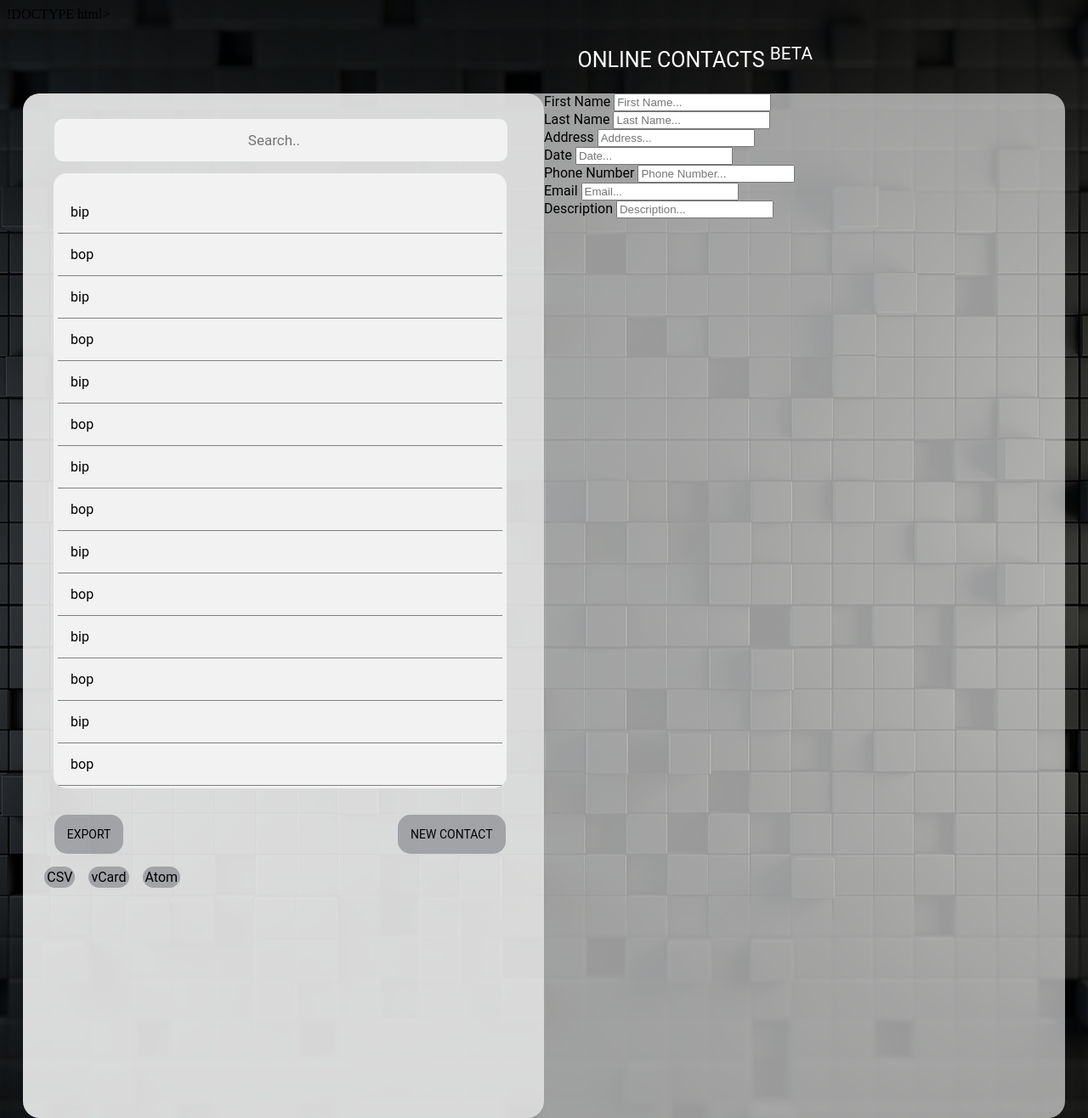
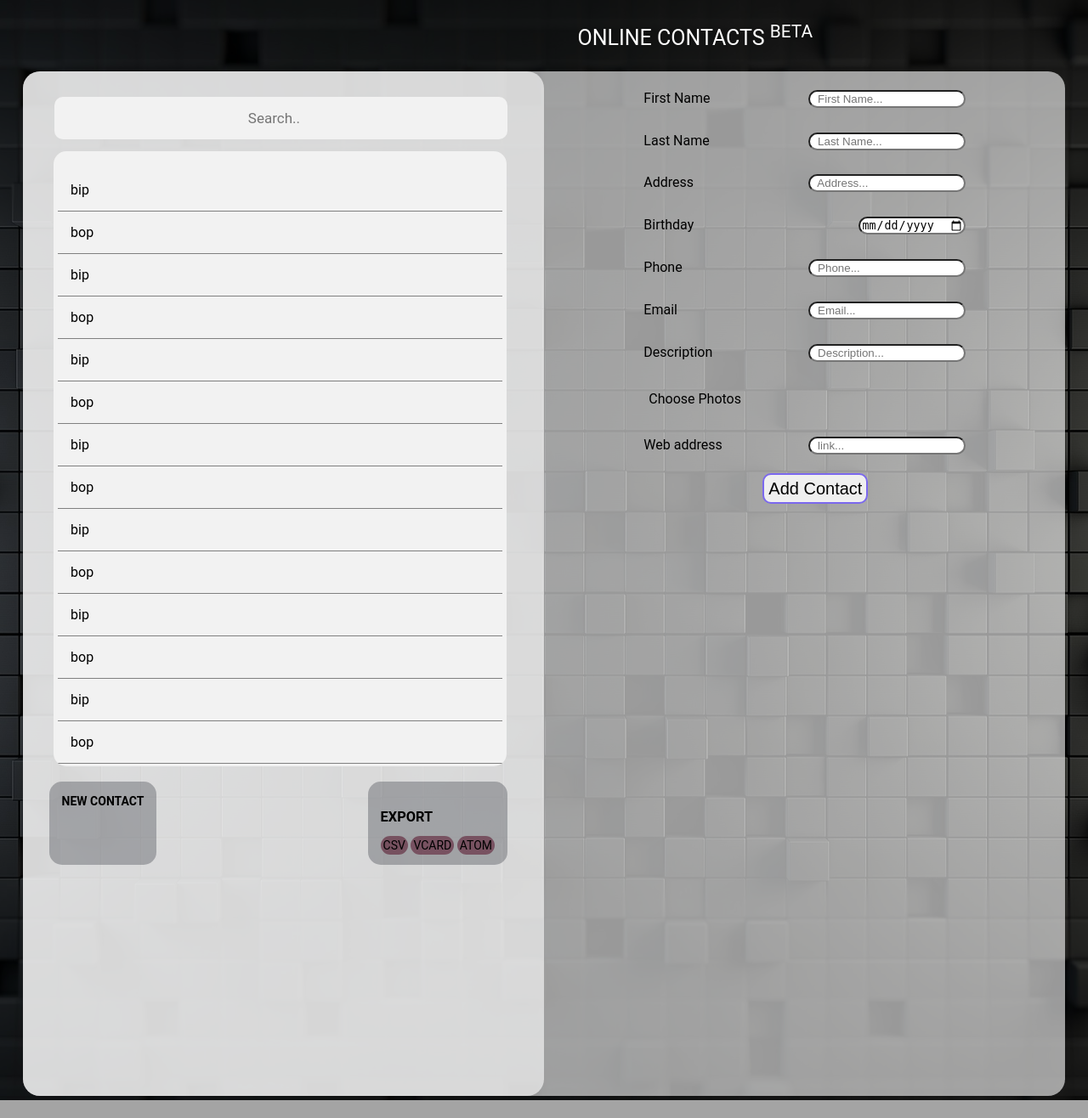
Before and after one commit to dm0112/TWOnCo, a PHP site: page /index2.html in a window 1280 px wide. Shown: the whole page at 85% size. After the commit the page ends 1295 px from the top, so only its background shows below. Run offline with PHP 8.4, Linux system fonts and the light colour scheme.

Commit message:
ceva imrpovs and a new css

```diff
--- a/Style.css
+++ b/Style.css
@@ -97,10 +97,10 @@ body{
 .card-form-register{
     display: none;
 }
-
+/*
 .card-form-login{
     display: none;
-}
+} */
 
 
 @media screen and (max-width: 700px){
@@ -108,8 +108,7 @@ body{
     .card-form button,
     .card-form input,
     .card-message,
-    #card-reg-terms,
-    .card-search input:hover {
+    #card-reg-terms {
         -webkit-transform:scale(1.5);
         -moz-transform:scale(1.5);
         -ms-transform:scale(1.5);
@@ -118,165 +117,3 @@ body{
 
     }
     }
-
-.card-contacts-left-right{
-    margin:auto;
-    margin-bottom: 5%;
-    font-family: "Roboto", sans-serif;
-    border-radius:20px;
-    background: rgba(255, 255, 255, 0.6);
-    width: 97%;
-    height: 97%;
-}
-.card-contacts-left{
-    width:50%;
-    margin:auto;
-    float:left;
-    height: 100%;
-    background: rgba(255, 255, 255, 0.6);
-    border-radius: 20px;
-
-
-}
-
-@media (max-width:700px){
-    .card-contacts-left{
-       width: 100%;
-       display: block;
-       float:none;
-    }
-    .card-contacts-right{
-        display: none;
-    }
-    .card-export a{
-    color: #f2f2f2 !important;
-    background-color:red !important;
-
-    }
-
-}
-ul{
-    list-style: none;
-}
-.card-contacts-right{
-
-    float:left;
-
-    background:0;
-}
-.card-search input{
-    font-family: "Roboto", sans-serif;
-    background: #f2f2f2;
-    width: 87%;
-    border: 10px;
-    text-align: center;
-    padding: 15px;
-    font-size:17px;
-    border-radius: 10px;
-    margin-left: 6%;
-    margin-top: 30px;
-    transition: all 1s;
-}
-.card-search input:hover{
-    font-weight: bold;
-    transform: scale(1.1);
-}
-.card-contacts-list{
-
-    background-color:#f2f2f2;
-    overflow:auto;
-
-    box-sizing: border-box;
-    width: 87%;
-    height: 60%;
-    margin-right:7%;
-    margin-top:14px;
-    margin-left:5.9%;
-    padding: 5px;
-    border-radius: 15px;
-}
-.card-contacts-list ul{
-    padding-left: 0px;
-
-}
-.card-contacts-list ul li{
-    color:black;
-    background-color: #f2f2f2;
-    padding: 15px;
-    border-bottom: 1px solid grey;
-}
-::-webkit-scrollbar{
-   visibility: hidden;
-}
-
-.card-export-btn{
-
-    font-family: "Roboto", sans-serif;
-    text-transform: uppercase;
-    background-color:rgba(35, 38, 48, 0.3);
-    border-radius: 15px;
-    border: 0;
-    margin-left:6%;
-    margin-top:5%;
-    color: black;
-    padding:15px;
-    font-size:14px;
-    cursor: pointer;
-    transition:all 1s;
-    display: relative;
-
-}
-.card-export-btn:hover .card-export a{
-    display: block;
-}
-
-.card-export a {
-    border-radius: 20px;
-    text-decoration: none;
-    color: black;
-    padding:3px;
-    margin-left:7px;
-    margin-right: 5px;
-    background-color:rgba(35, 38, 48, 0.3);
-   font-family: "Roboto", sans-serif;
-   display: relative;
-   z-index:1;
-}
-
-.card-export a:hover{
-    background-color:rgba(35, 38, 48, 0.1);
-    font-weight: bold;
-
-}
-
-.card-export{
-    margin-top:3%;
-    margin-left: 3%;
-}
-
-#card-new-contact-btn{
-    font-family: "Roboto", sans-serif;
-    text-transform: uppercase;
-    background-color:rgba(35, 38, 48, 0.3);
-    border-radius: 15px;
-    border: 0;
-    margin-left:52%;
-    margin-top:3%;
-    color: black;
-    padding:15px;
-    font-size:14px;
-    cursor: pointer;
-    transition:all 1s;
-    display: relative;
-
-}
-#card-new-contact-btn:hover,.card-export-btn:hover{
-    background-color:rgba(35, 38, 48, 0.1);
-    font-weight: bold;
-}
-@media (max-width:700px){
-  #card-new-contact-btn{
-      margin-top:1%;
-      margin-left:27%;
-  }
-}
--- /dev/null
+++ b/Style2.css
@@ -0,0 +1,244 @@
+
+body{
+    background-image:
+    linear-gradient(rgba(0,0,0,0.6), rgba(0,0,0,0.6)),url(background.jpg);
+    height: 96vh;
+
+    background-size: cover;
+    background-position: center;
+
+}
+#card-title{
+
+    font-family: "Roboto", sans-serif;
+    text-transform: uppercase;
+    color: #FFFFFF;
+    font-size:25px;
+    text-align: end;
+    width: 75%;
+    transition:1s;
+
+}
+#card-title:hover{
+    transform: scaleY(3);
+    transform:scaleX(1.2);
+    color:red;
+
+}
+
+@media screen and (max-width: 700px){
+    .card-search input:hover {
+        -webkit-transform:scale(1.5);
+        -moz-transform:scale(1.5);
+        -ms-transform:scale(1.5);
+        transform: none !important;
+        transition: none !important;
+
+    }
+}
+.card-contacts-left-right{
+    margin:auto;
+    margin-bottom: 5%;
+    font-family: "Roboto", sans-serif;
+    border-radius:20px;
+    background: rgba(255, 255, 255, 0.6);
+    width: 97%;
+    height: 97%;
+}
+.card-contacts-left{
+    width:50%;
+    margin:auto;
+    float:left;
+    height: 100%;
+    background: rgba(255, 255, 255, 0.6);
+    border-radius: 20px;
+
+
+}
+
+@media (max-width:700px){
+    .card-contacts-left{
+       width: 100%;
+       display: none;
+       float:none;
+    }
+    .card-contacts-right{
+        width:100%;
+        float:none;
+
+    }
+    .card-export a{
+    color: #f2f2f2 !important;
+    background-color:red !important;
+
+    }
+
+}
+ul{
+    list-style: none;
+}
+
+.card-search input{
+    font-family: "Roboto", sans-serif;
+    background: #f2f2f2;
+    width: 87%;
+    border: 10px;
+    text-align: center;
+    padding: 15px;
+    font-size:17px;
+    border-radius: 10px;
+    margin-left: 6%;
+    margin-top: 30px;
+    transition: all 1s;
+}
+.card-search input:hover{
+    font-weight: bold;
+    transform: scale(1.1);
+}
+.card-contacts-list{
+
+    background-color:#f2f2f2;
+    overflow:auto;
+
+    box-sizing: border-box;
+    width: 87%;
+    height: 60%;
+    margin-right:7%;
+    margin-top:14px;
+    margin-left:5.9%;
+    padding: 5px;
+    border-radius: 15px;
+}
+.card-contacts-list ul{
+    padding-left: 0px;
+
+}
+.card-contacts-list ul li{
+    color:black;
+    background-color: #f2f2f2;
+    padding: 15px;
+    border-bottom: 1px solid grey;
+}
+::-webkit-scrollbar{
+   visibility: hidden;
+}
+
+.card-export {
+
+    font-family: "Roboto", sans-serif;
+    text-transform: uppercase;
+    background-color:rgba(35, 38, 48, 0.3);
+    border-radius: 15px;
+    border: 0;
+    margin-top:5%;
+    margin-right:7%;
+    color: black;
+    padding:15px;
+    font-size:14px;
+    cursor: pointer;
+    transition:all 1s;
+
+}
+
+
+.card-export a {
+    border-radius: 20px;
+    text-decoration: none;
+    color: black;
+    padding:3px;
+    background-color:rgba(80, 4, 30, 0.507);
+   font-family: "Roboto", sans-serif;
+   z-index:1;
+}
+
+.card-export a:hover{
+    background-color:rgba(10, 220, 248, 0.692);
+    font-weight: bold;
+
+}
+
+.card-export{
+    margin-top:3%;
+    margin-left: 3%;
+}
+
+#card-new-contact-btn{
+    font-family: "Roboto", sans-serif;
+    text-transform: uppercase;
+    font-weight: bold;
+    background-color:rgba(35, 38, 48, 0.3);
+    border-radius: 15px;
+    border: 0;
+    margin-top:3%;
+    margin-left:5%;
+    color: black;
+    padding:15px;
+    font-size:14px;
+    cursor: pointer;
+    transition:all 1s;
+    display:flex;
+    justify-content: flex-start;
+
+}
+#card-new-contact-btn:hover,.card-export-btn:hover{
+    background-color:rgba(35, 38, 48, 0.1);
+    font-weight: bold;
+}
+
+.card-contacts-left-buttons  {
+    display:flex;
+    justify-content:space-between;
+}
+
+@media (max-width:700px){
+  #card-new-contact-btn{
+      margin-top:1%;
+      margin-left:27%;
+  }
+  .card-export a{
+      display:flex;
+      justify-content: space-between;
+  }
+}
+
+.card-contacts-right  {
+    display:flex;
+    flex-direction: column;
+}
+.card-contacts-right form{
+    margin-left:10%;
+    margin-right:10%;
+}
+.card-contacts-right div{
+    display:flex;
+    justify-content: space-between;
+    padding:7px;
+    margin-top:3%;
+    margin-left:10%;
+    margin-right:10%;
+    border-radius: 50px;
+    border-color: black;
+}
+.card-contacts-right input{
+    border-radius: 30px;
+}
+input[type="file"]{
+    display:none;
+}
+.btn-pictures{
+    display: inline-block;
+    padding:6px;
+    cursor: pointer;
+    border-radius: 15px;
+}
+.btn-pictures:hover{
+    background-color: aqua;
+}
+.card-contacts-right button{
+    border:2px double mediumslateblue;
+    border-radius:10px;
+    padding :1%;
+    margin-left: 40%;
+    margin-top:3%;
+    font-size: 20px;
+}
--- a/index2.html
+++ b/index2.html
@@ -1,11 +1,11 @@
-!DOCTYPE html>
+<!DOCTYPE html>
 <html lang="en">
 <head>
     <meta charset="UTF-8">
     <meta name="viewport" content="width=device-width, initial-scale=1.0">
     <meta http-equiv="X-UA-Compatible" content="ie=edge">
     <title>Online Contacts</title>
-    <link rel="stylesheet" href="Style.css">
+    <link rel="stylesheet" href="Style2.css">
     <link rel="shortcut icon" href="favicon.ico" type="image/x-icon">
 
 </head>
@@ -45,13 +45,14 @@
 
                     </div>
                     <div class="card-contacts-left-buttons">
-                        <button onclick="myFunction()" class="card-export-btn">Export</button>
-                        <button type="button" id="card-new-contact-btn"">New Contact</button>
+                        <button type="button" id="card-new-contact-btn">New Contact</button>
                         <div class="card-export">
+                            <h3>Export</h3>
                             <a href="#">CSV</a>
                             <a href="#">vCard</a>
                             <a href="#">Atom</a>
                         </div>
+
                     </div>
 
                 </div>
@@ -59,39 +60,50 @@
 
                 <aside class="card-contacts-right">
                     <form action="NewContact.php" method="POST">
+
                         <div>
                            <label for="addName">First Name</label>
-                           <input type="text" required id="addName" placeholder="First Name...">
+                           <input type="text" required id="addName" placeholder="  First Name...">
                         </div>
                         <div>
                             <label for="addLastName">Last Name</label>
-                            <input type="text" required id="addLastName" placeholder="Last Name...">
+                            <input type="text" required id="addLastName" placeholder="  Last Name...">
                         </div>
                         <div>
                             <label for="addAddress">Address</label>
-                            <input type="text" required id="addAddress" placeholder="Address...">
+                            <input type="text" id="addAddress" placeholder="  Address...">
                          </div>
                          <div>
-                            <label for="addDate">Date</label>
-                            <input type="datetime" required id="addDate" placeholder="Date...">
+                            <label for="addDate">Birthday</label>
+                            <input type="date" id="addDate">
                         </div>
                         <div>
-                            <label for="addNumber">Phone Number</label>
-                            <input type="text" required id="addNumber" placeholder="Phone Number...">
+                            <label for="addNumber">Phone</label>
+                            <input type="text" required id="addNumber" placeholder="  Phone...">
                         </div>
                         <div>
                             <label for="addEmail">Email</label>
-                            <input type="email" required id="addEmail" placeholder="Email...">
+                            <input type="email" id="addEmail" placeholder="  Email...">
                         </div>
                         <div>
                              <label for="addDescription">Description</label>
-                             <input type="text" required id="addDescription" placeholder="Description...">
+                             <input type="text" id="addDescription" placeholder="  Description...">
                         </div>
+                        <div>
+                            <label for="addPic" class="btn-pictures">Choose Photos</label>
+                            <input type="file" required id="addPic" accept="image/*">
+                        </div>
+                        <div>
+                            <label for="addWebAddress">Web address</label>
+                            <input type="url" id="addWebAddress" placeholder="  link...">
+                        </div>
+
+                        <button type="submit">Add Contact</button>
                     </form>
+
                   </aside>
 
 
             </div>
 
 </body>
-</html>
```
